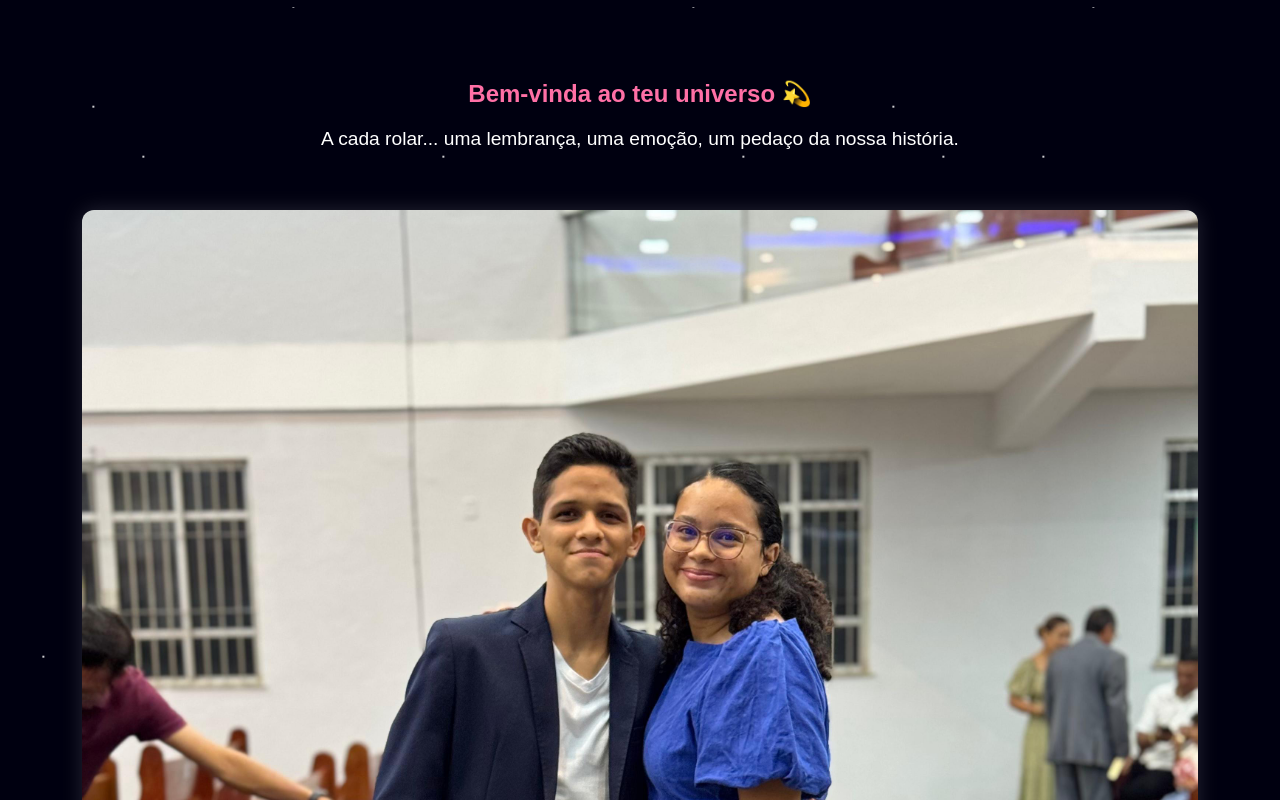
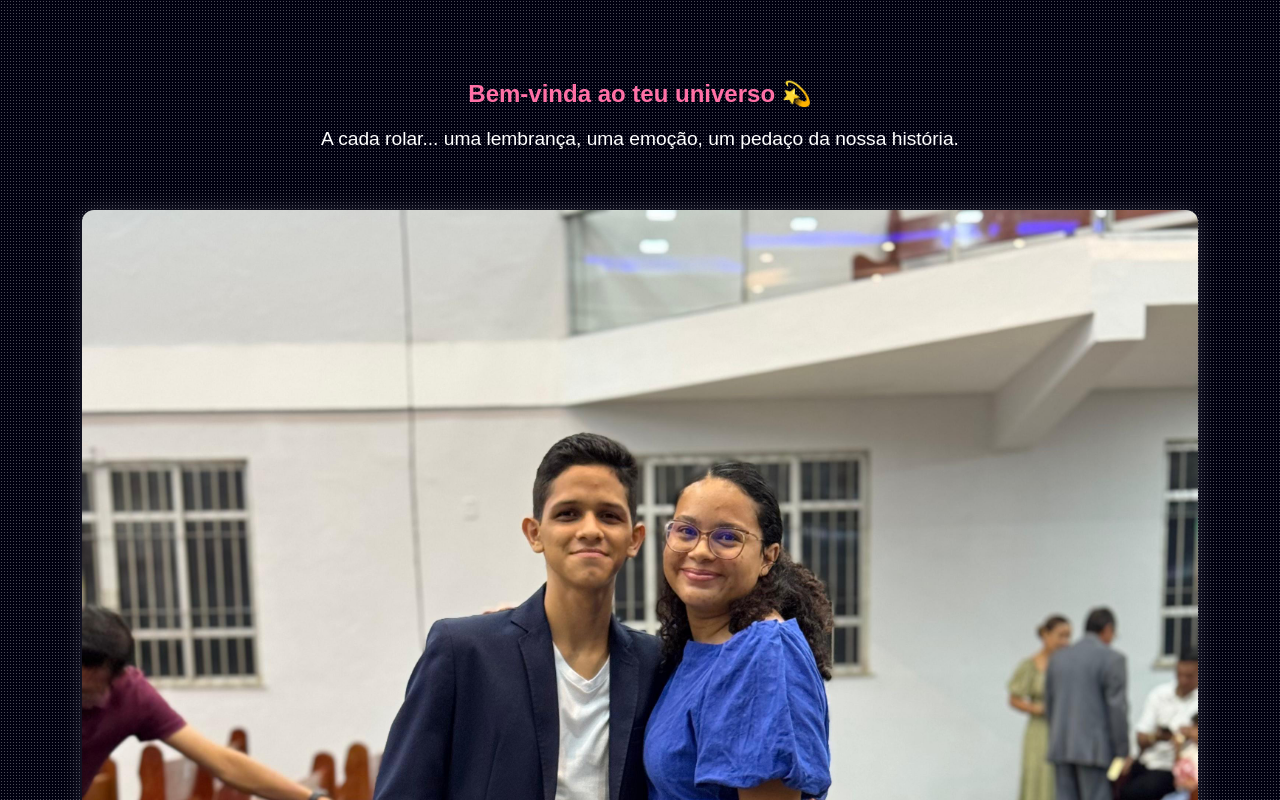
Before and after one commit to FelipeFM03/universo-da-ana, a plain HTML site: page index.html in a window 1280 px wide. Shown: the top 800 px of the page. Drawn offline with Linux system fonts and the light colour scheme.

Commit message:
Ajuste no fundo estrelado com radial-gradient

```diff
--- a/css/estilo.css
+++ b/css/estilo.css
@@ -19,31 +19,10 @@ body::before {
   height: 100%;
   z-index: 0;
   pointer-events: none;
-  background-color: transparent;
-  background-image:
-    radial-gradient(white 1px, transparent 1px),
-    radial-gradient(white 1px, transparent 1px),
-    radial-gradient(white 1px, transparent 1px),
-    radial-gradient(white 1px, transparent 1px),
-    radial-gradient(white 1px, transparent 1px),
-    radial-gradient(white 1px, transparent 1px);
+  background-image: radial-gradient(white 1px, transparent 1px);
+  background-size: 3px 3px;
   background-repeat: repeat;
-  background-size:
-    300px 300px,
-    400px 400px,
-    500px 500px,
-    600px 600px,
-    700px 700px,
-    800px 800px;
-  background-position:
-    0 0,
-    100px 200px,
-    200px 400px,
-    300px 100px,
-    400px 300px,
-    500px 500px;
-  animation: estrelasMovendo 150s linear infinite;
-  opacity: 0.8;
+  opacity: 0.3;
 }
 
 .universo {
```
